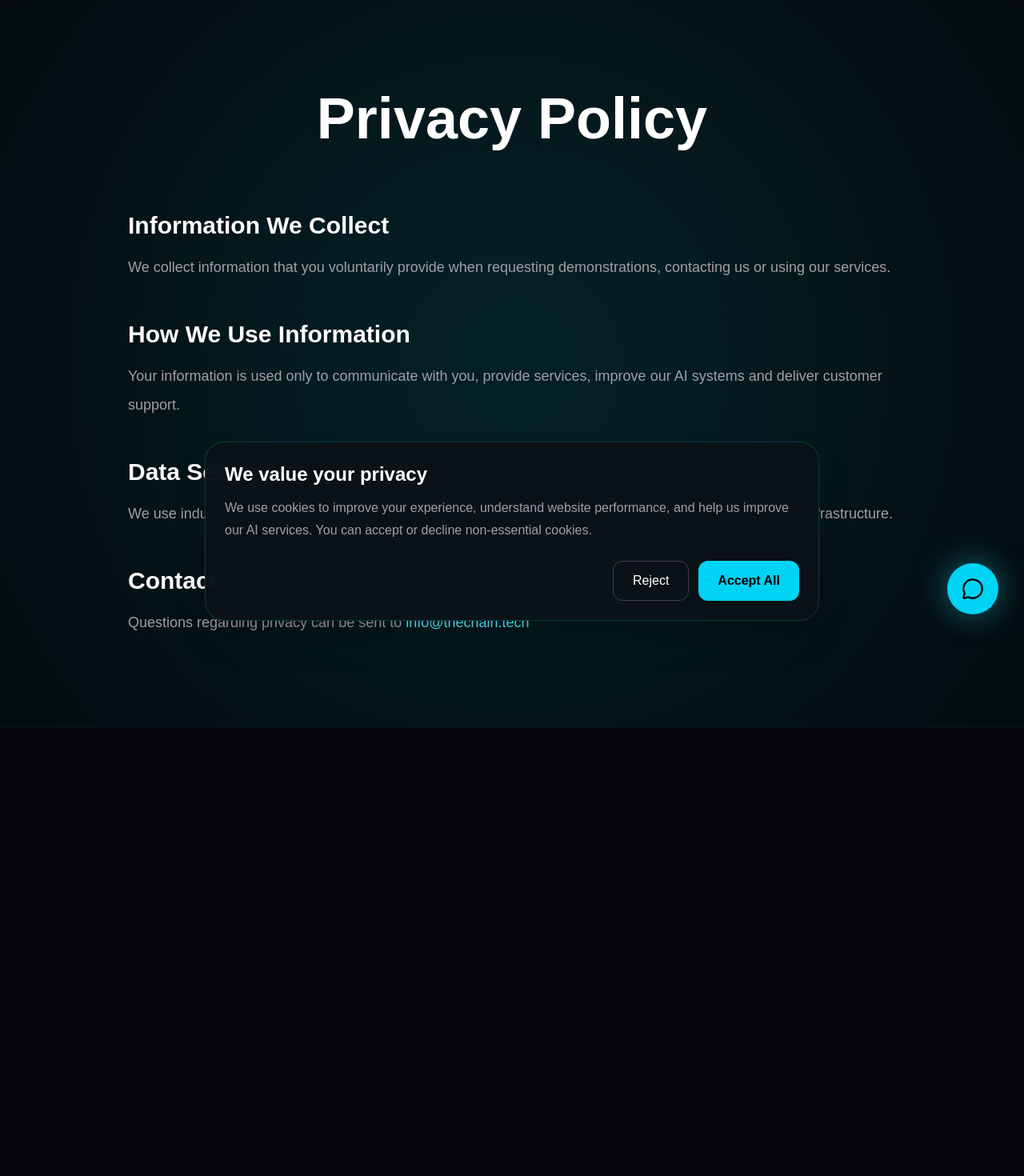
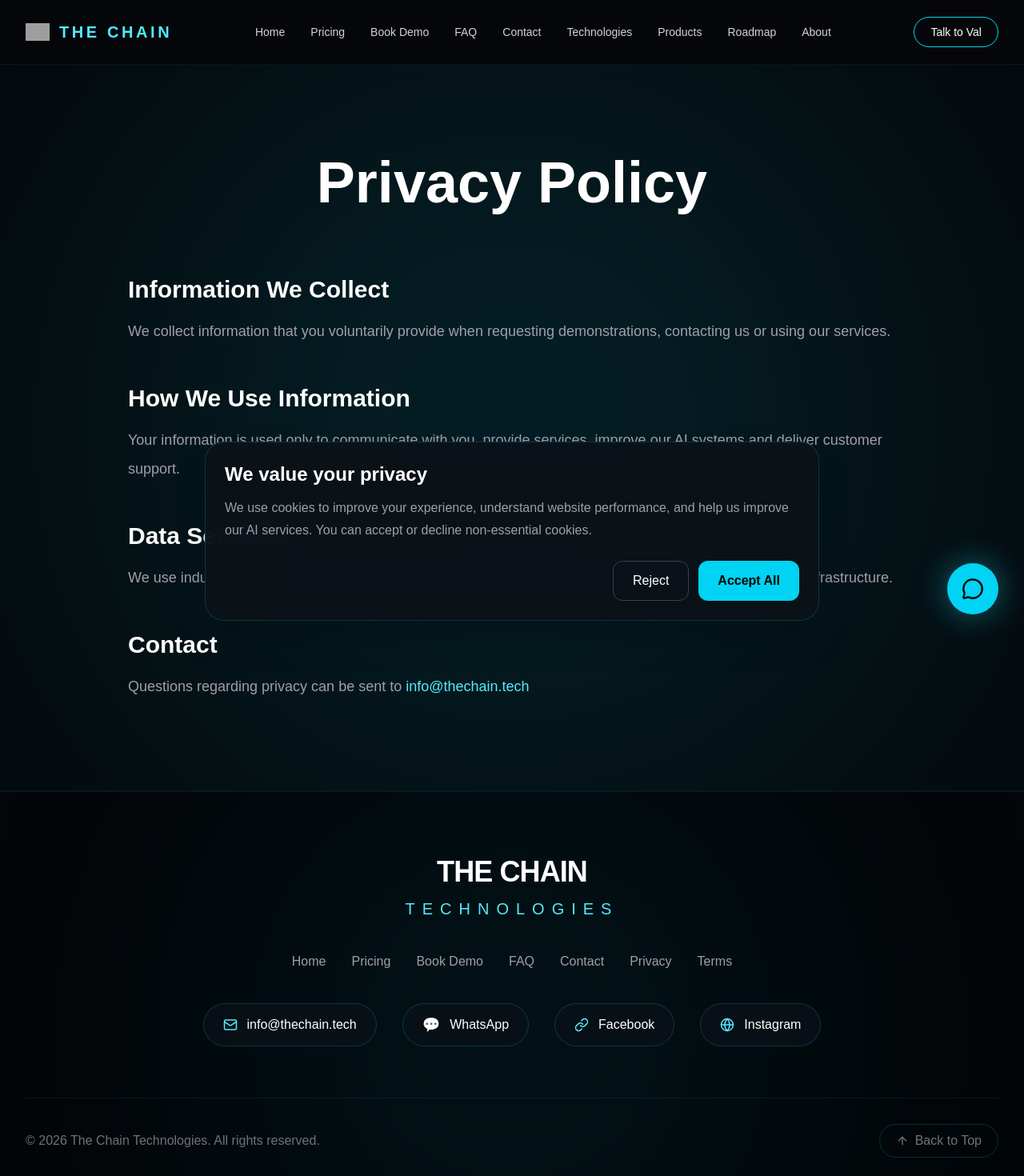
Before and after one commit to TheChainEnterprise/the-chain-tech, a Next.js app: page /privacy in a window 1280 px wide. Shown: the top 1470 px of the page at 80% size. Before the commit the page ends 909 px from the top, so only its background shows below. Built offline with nearby package versions, Linux system fonts and the light colour scheme; grey boxes are pictures that could not be loaded.

Commit message:
Add Cookie Policy page

```diff
--- a/app/privacy/page.tsx
+++ b/app/privacy/page.tsx
@@ -1,10 +1,15 @@
 "use client";
 
+import Navbar from "@/components/Navbar";
+import Footer from "@/components/Footer";
 import { motion } from "framer-motion";
 
 export default function PrivacyPage() {
   return (
-    <main className="min-h-screen bg-[#05070A] text-white">
+    <>
+      <Navbar />
+
+      <main className="min-h-screen bg-[#05070A] pt-20 text-white">
 
         <section className="relative overflow-hidden border-b border-cyan-400/10 py-28">
 
@@ -68,9 +73,8 @@ export default function PrivacyPage() {
                 </h2>
 
                 <p>
-                Questions regarding privacy can be sent to
+                  Questions regarding privacy can be sent to{" "}
                   <span className="text-cyan-300">
-                  {" "}
                     info@thechain.tech
                   </span>
                 </p>
@@ -83,5 +87,8 @@ export default function PrivacyPage() {
         </section>
 
       </main>
+
+      <Footer />
+    </>
   );
 }
```
Lines whose indentation alone changed are shown as unchanged.
